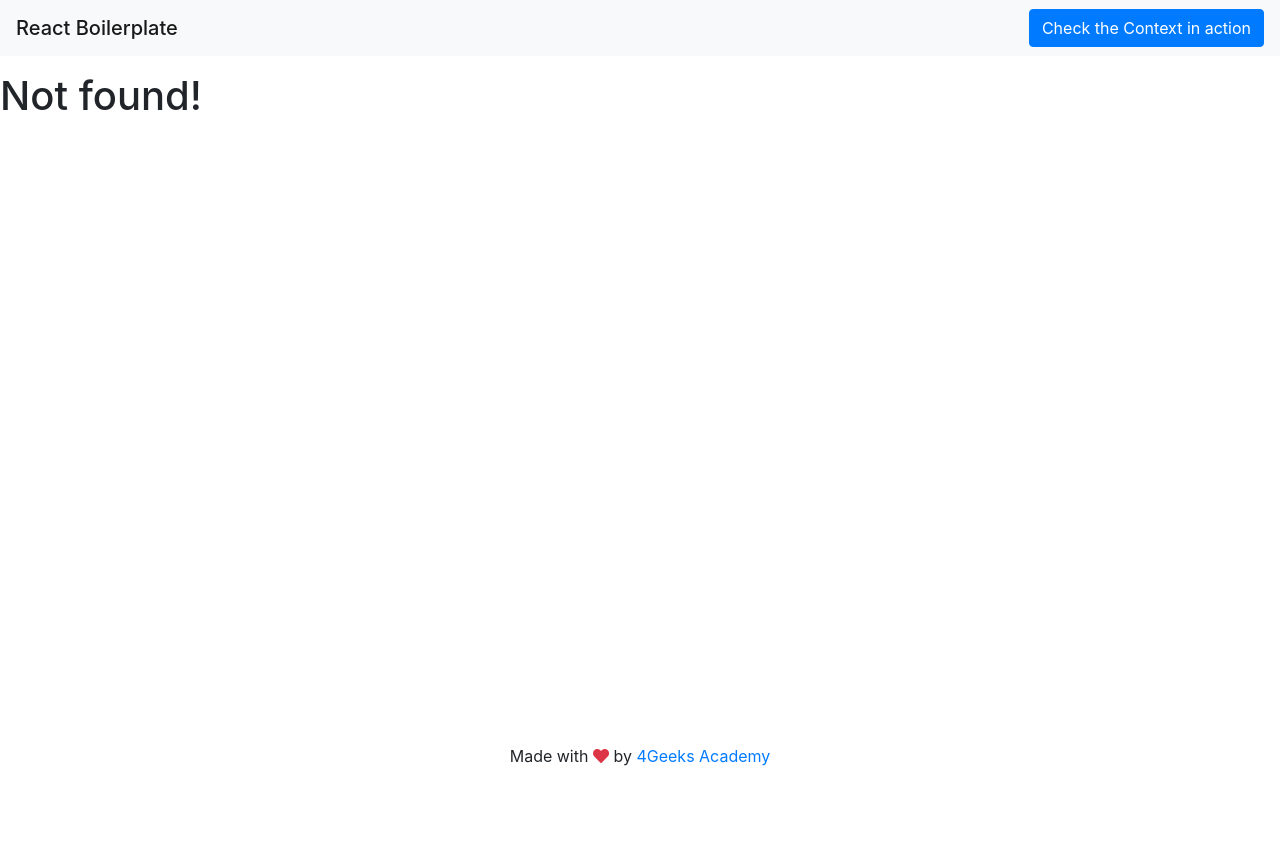
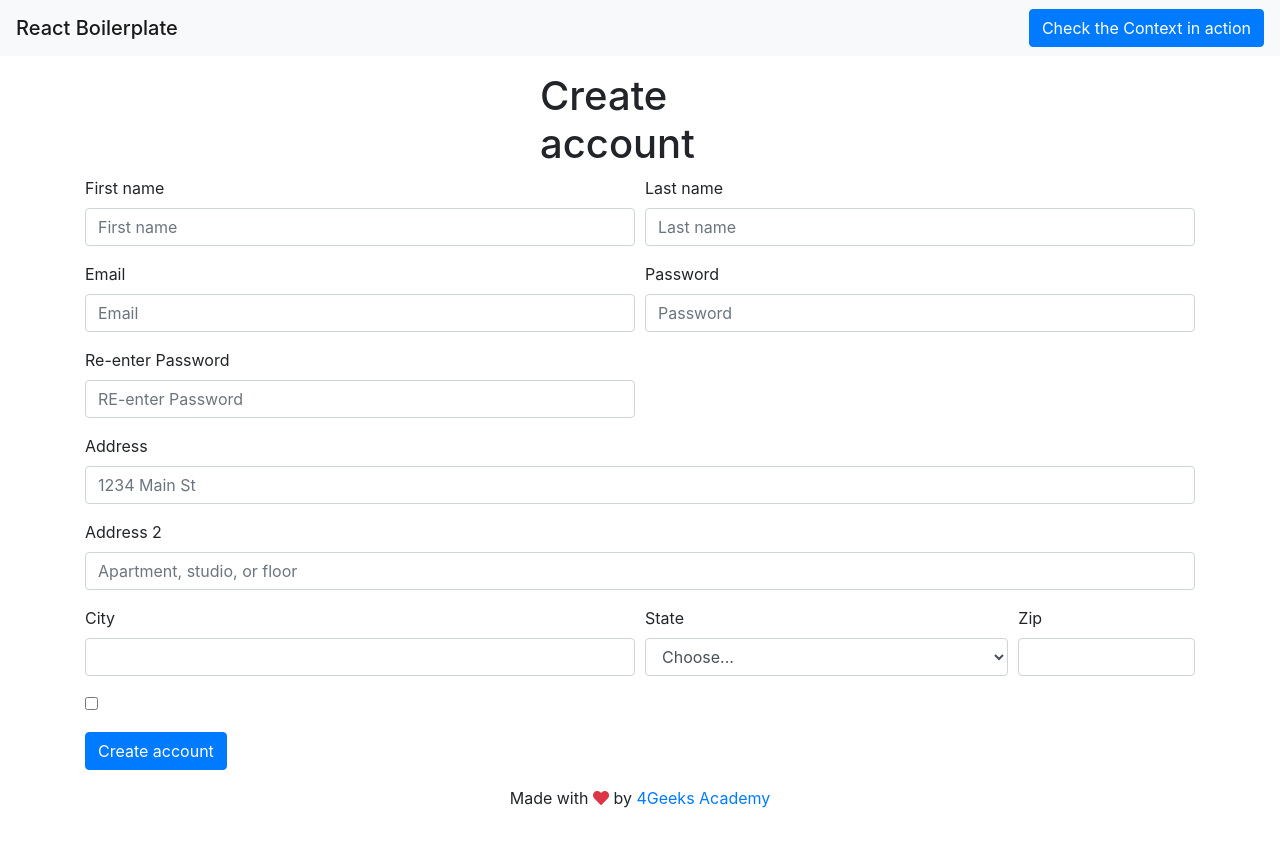
Before and after one commit to nachovz/fp_cohort-ix, a React app: page /createaccount in a window 1280 px wide. Before the commit this address had no page. Before the commit the page ends 800 px from the top, so only its background shows below. Built offline with nearby package versions, Linux system fonts and the light colour scheme.

Commit message:
added create account and navbar

```diff
--- a/src/js/layout.js
+++ b/src/js/layout.js
@@ -6,7 +6,7 @@ import { Home } from "./views/home";
 import { Demo } from "./views/demo";
 import { Single } from "./views/single";
 import injectContext from "./store/appContext";
-
+import { Createaccount } from "./views/createaccount";
 import { Navbar } from "./component/navbar";
 import { Footer } from "./component/footer";
 
@@ -26,6 +26,7 @@ export class Layout extends React.Component {
 							<Route exact path="/" component={Home} />
 							<Route path="/demo" component={Demo} />
 							<Route path="/single/:theid" component={Single} />
+							<Route path="/createaccount" component={Createaccount} />
 							<Route render={() => <h1>Not found!</h1>} />
 						</Switch>
 						<Footer />
--- /dev/null
+++ b/src/js/views/createaccount.js
@@ -0,0 +1,93 @@
+import React from "react";
+
+export class Createaccount extends React.Component {
+	render() {
+		return (
+			<div>
+				<h1 className="mx-auto" style={{ width: "200px" }}>
+					Create account
+				</h1>
+				<div className="container">
+					<form>
+						<div className="form-row">
+							<div className="form-group col-md-6">
+								<label htmlFor="inputEmail4">First name</label>
+								<input
+									type="email"
+									className="form-control"
+									id="inputEmail4"
+									placeholder="First name"
+								/>
+							</div>
+							<div className="form-group col-md-6">
+								<label htmlFor="inputEmail4">Last name</label>
+								<input type="email" className="form-control" id="inputEmail4" placeholder="Last name" />
+							</div>
+							<div className="form-group col-md-6">
+								<label htmlFor="inputEmail4">Email</label>
+								<input type="email" className="form-control" id="inputEmail4" placeholder="Email" />
+							</div>
+							<div className="form-group col-md-6">
+								<label htmlFor="inputPassword4">Password</label>
+								<input
+									type="password"
+									className="form-control"
+									id="inputPassword4"
+									placeholder="Password"
+								/>
+							</div>
+							<div className="form-group col-md-6">
+								<label htmlFor="inputPassword4">Re-enter Password</label>
+								<input
+									type="password"
+									className="form-control"
+									id="inputPassword4"
+									placeholder="RE-enter Password"
+								/>
+							</div>
+						</div>
+						<div className="form-group">
+							<label htmlFor="inputAddress">Address</label>
+							<input type="text" className="form-control" id="inputAddress" placeholder="1234 Main St" />
+						</div>
+						<div className="form-group">
+							<label htmlFor="inputAddress2">Address 2</label>
+							<input
+								type="text"
+								className="form-control"
+								id="inputAddress2"
+								placeholder="Apartment, studio, or floor"
+							/>
+						</div>
+						<div className="form-row">
+							<div className="form-group col-md-6">
+								<label htmlFor="inputCity">City</label>
+								<input type="text" className="form-control" id="inputCity" />
+							</div>
+							<div className="form-group col-md-4">
+								<label htmlFor="inputState">State</label>
+								<select id="inputState" className="form-control">
+									<option selected>Choose...</option>
+									<option>...</option>
+								</select>
+							</div>
+							<div className="form-group col-md-2">
+								<label htmlFor="inputZip">Zip</label>
+								<input type="text" className="form-control" id="inputZip" />
+							</div>
+						</div>
+						<div className="form-group">
+							<div className="form-check">
+								<input className="form-check-input" type="checkbox" id="gridCheck" />
+								<label className="form-check-label" htmlFor="gridCheck" />
+							</div>
+						</div>
+						<button type="submit" className="btn btn-primary">
+							Create account
+						</button>
+					</form>
+				</div>
+			</div>
+		);
+	}
+}
--- a/template.html
+++ b/template.html
@@ -5,6 +5,7 @@
         <meta charset="UTF-8">
         <title>Hello Rigo with Vanilla.js</title>
         <link rel="stylesheet" href="https://use.fontawesome.com/releases/v5.2.0/css/all.css" integrity="sha384-hWVjflwFxL6sNzntih27bfxkr27PmbbK/iSvJ+a4+0owXq79v+lsFkW54bOGbiDQ" crossorigin="anonymous">
+        <link href="https://fonts.googleapis.com/css?family=Pacifico&display=swap" rel="stylesheet">
     </head>
     <body class="h-100">
         <div id="app" class="h-100"></div>
```
Also changed, not shown: src/js/views/navbar.js (added, +35 -0 lines), 1 other file.
